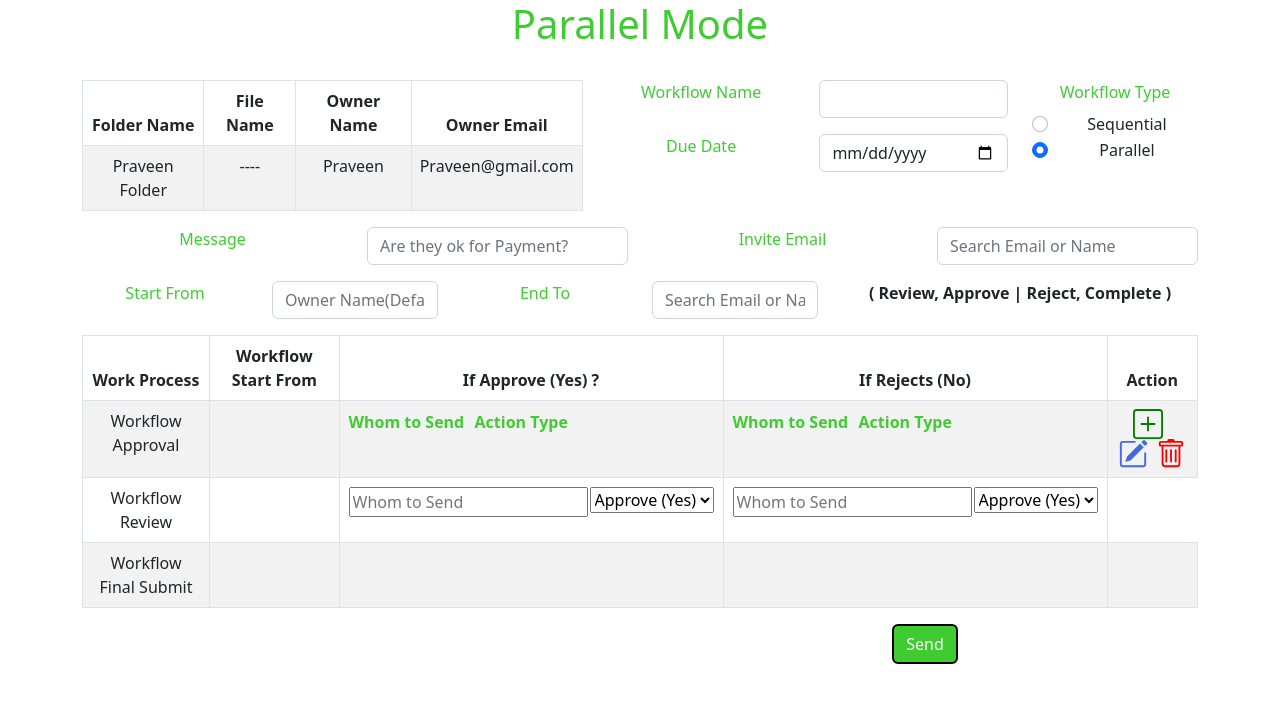
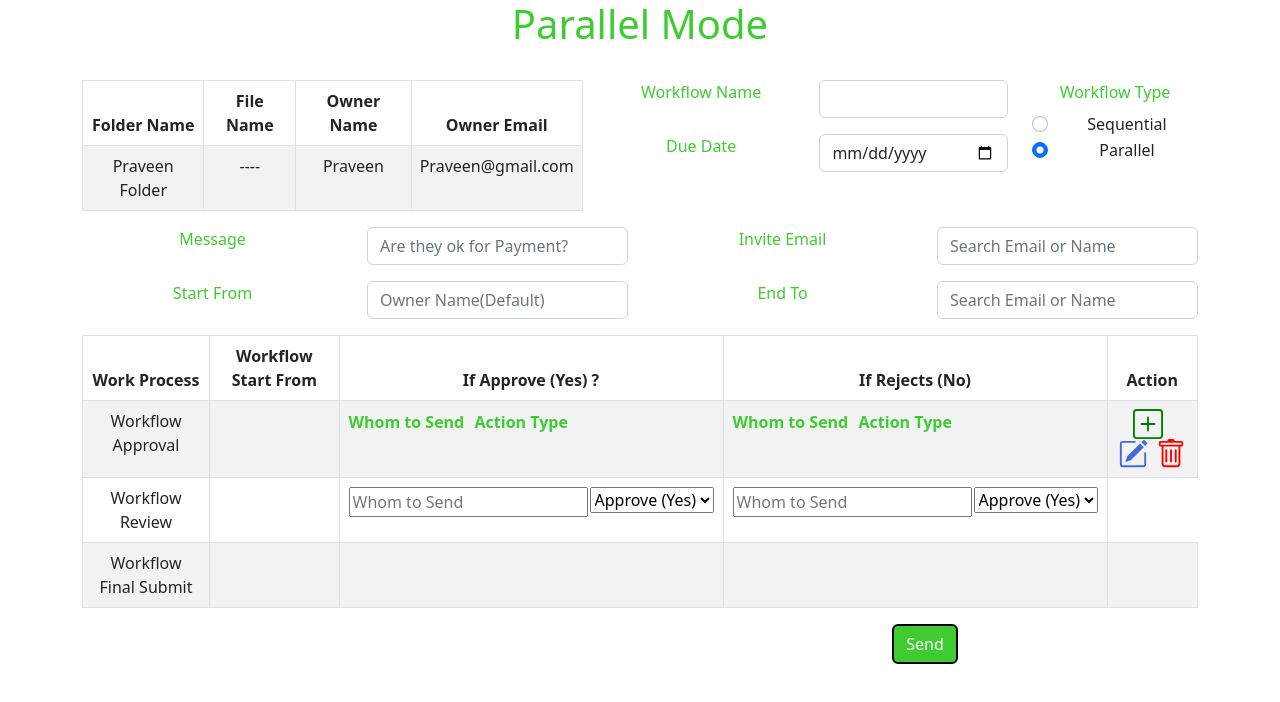
Before and after one commit to jisshub/parallel-mode-app-reactjs-development, a React (Create React App) app: page / in a window 1280 px wide. Shown: the top 702 px of the page. Built offline with nearby package versions, Linux system fonts and the light colour scheme.

Commit message:
New Commit

```diff
--- a/src/components/Workflow.js
+++ b/src/components/Workflow.js
@@ -180,13 +180,6 @@ export default function Workflow() {
                     </Form>
                 </div>
             </Col>
-            <Col>
-                <p>
-                    <strong>
-                        ( Review, Approve | Reject, Complete )
-                    </strong>
-                </p>
-            </Col>
         </Row>
 
         <Row>
```
